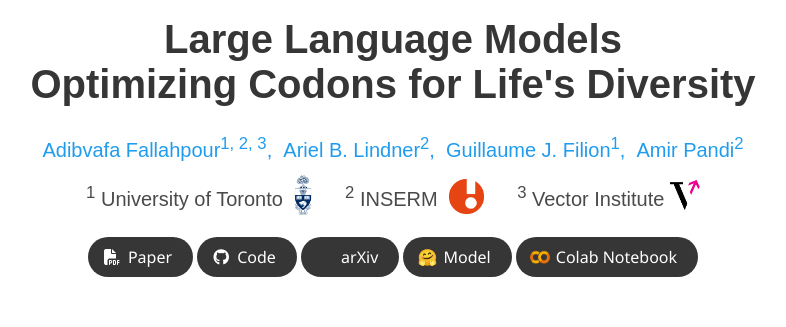
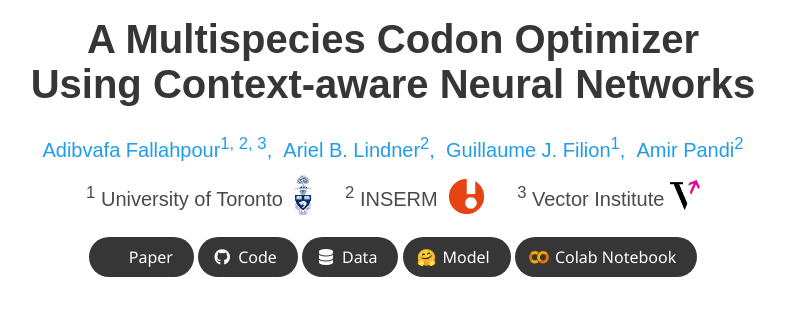
Before and after one commit to Adibvafa/CodonTransformer, a plain HTML site: page index.html in a window 1280 px wide. Shown: the part 131-458 px from the top of the page, without its empty margins (247-1033 px from the left). Drawn offline with nearby package versions, Linux system fonts and the light colour scheme; some icons are missing; a web font is replaced by a local one.

Commit message:
Add data link.

```diff
--- a/index.html
+++ b/index.html
@@ -56,7 +56,7 @@
               <img src="static/images/codontransformer.png" alt="CodonTransformer" style="vertical-align: middle; height: 80px; width: 80px; margin-right: 10px;">
               <h1 class="title is-1 publication-title" style="display: inline; vertical-align: middle;">CodonTransformer</h1>
             </div>
-              <h1 class="title is-2 publication-title">Large Language Models<br>Optimizing Codons for Life's Diversity</h1>
+              <h1 class="title is-2 publication-title">A Multispecies Codon Optimizer<br>Using Context-aware Neural Networks</h1>
             <div class="is-size-5 publication-authors">
               <!-- Paper authors -->
               <span class="author-block">
@@ -94,7 +94,7 @@
                         <a href="https://arxiv.org/pdf/<ARXIV PAPER ID>.pdf" target="_blank"
                         class="external-link button is-normal is-rounded is-dark">
                         <span class="icon">
-                          <i class="fas fa-file-pdf"></i>
+                          <i class="ai ai-arxiv"></i>
                         </span>
                         <span>Paper</span>
                       </a>
@@ -123,13 +123,23 @@
                 </span>
 
                 <!-- ArXiv abstract Link -->
-                <span class="link-block">
+                <!-- <span class="link-block">
                   <a href="https://arxiv.org/abs/<ARXIV PAPER ID>" target="_blank"
                   class="external-link button is-normal is-rounded is-dark">
                   <span class="icon">
                     <i class="ai ai-arxiv"></i>
                   </span>
                   <span>arXiv</span>
+                </a>
+              </span> -->
+
+              <!-- Data link -->
+              <span class="link-block">
+                <a href="https://zenodo.org/records/12509224" target="_blank" class="external-link button is-normal is-rounded is-dark">
+                  <span class="icon">
+                    <i class="fas fa-database"></i>
+                  </span>
+                  <span>Data</span>
                 </a>
               </span>
 
```
